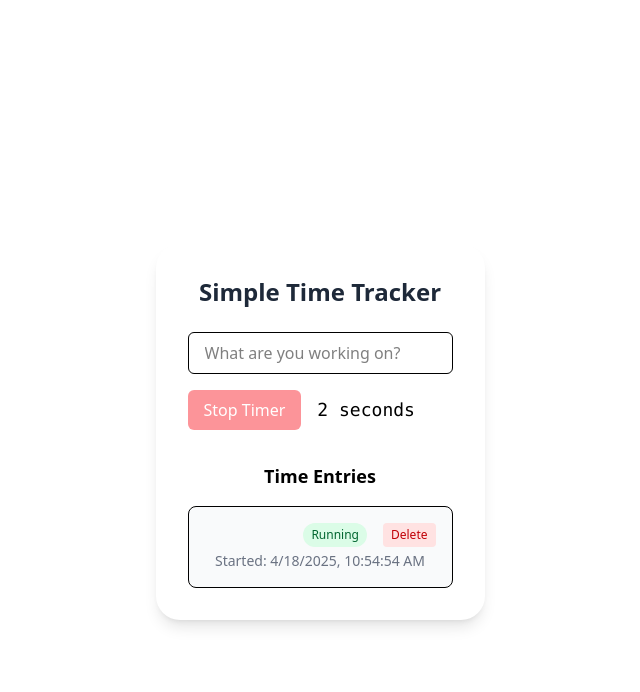
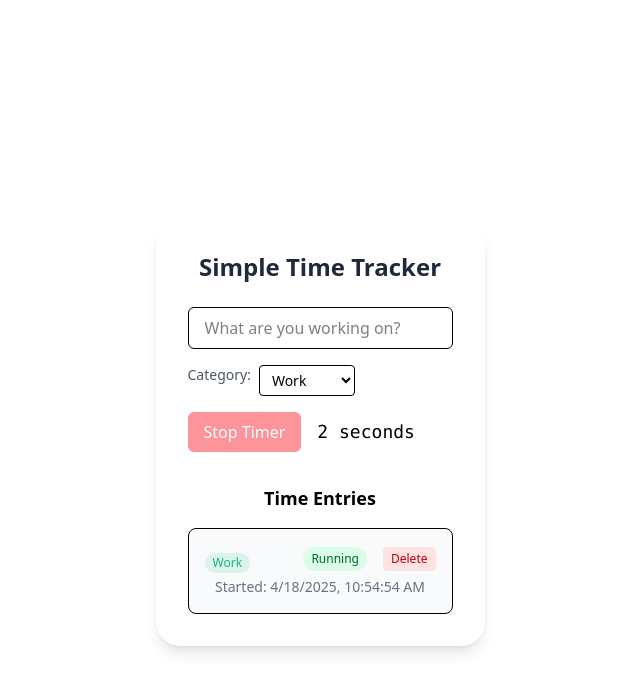
Before and after one commit to mauricedesaxe/time-tracker, a React app: page / in a window 1280 px wide. Both pictures are taken after a click on the button "Start Timer". Shown: the top 692 px of the page, without its empty margins (320-960 px from the left). Built offline with nearby package versions, Linux system fonts and the light colour scheme; the HTML template or start-up script is replaced by a standard one.

Commit message:
add categories

```diff
--- a/src/App.tsx
+++ b/src/App.tsx
@@ -1,12 +1,11 @@
 import { useEffect } from "react";
 import TimeTracker from "./components/TimeTracker";
-import { initDefaultProject } from "./store/timeTrackerStore";
+import { initTimeTrackerState } from "./store/timeTrackerStore";
 import "./App.css";
 
 function App() {
   useEffect(() => {
-    // Initialize with default project if none exists
-    initDefaultProject();
+    initTimeTrackerState();
   }, []);
 
   return (
--- a/src/components/TimeTracker.tsx
+++ b/src/components/TimeTracker.tsx
@@ -1,5 +1,9 @@
 import { useState, useEffect } from "react";
-import { useTimeTrackerStore, TimeEntry } from "../store/timeTrackerStore";
+import {
+  useTimeTrackerStore,
+  TimeEntry,
+  initTimeTrackerState,
+} from "../store/timeTrackerStore";
 
 /**
  * Convert Unix time duration (in milliseconds) to human readable string
@@ -89,12 +93,19 @@ const getDuration = (start: number, end: number): number => {
 };
 
 const TimeTracker = () => {
+  // Initialize default categories and projects on first render
+  useEffect(() => {
+    initTimeTrackerState();
+  }, []);
+
   const {
     getTimeEntriesSorted,
     addTimeEntry,
     updateTimeEntry,
     getTimeEntry,
     deleteTimeEntry,
+    getCategories,
+    getCategory,
   } = useTimeTrackerStore();
 
   const [description, setDescription] = useState("");
@@ -105,9 +116,14 @@ const TimeTracker = () => {
   const [editDescription, setEditDescription] = useState("");
   const [editStartTime, setEditStartTime] = useState("");
   const [editEndTime, setEditEndTime] = useState("");
+  const [categoryId, setCategoryId] = useState<string>("c1"); // Default to first category
+  const [editCategoryId, setEditCategoryId] = useState<string>("");
 
   // Get all time entries, sorted by start time (most recent first)
   const sortedEntries = getTimeEntriesSorted("startTime", true);
+
+  // Get all categories
+  const categories = getCategories();
 
   // Check for running entries when component mounts
   useEffect(() => {
@@ -115,6 +131,7 @@ const TimeTracker = () => {
     if (runningEntry && !currentEntry) {
       setCurrentEntry(runningEntry.id);
       setDescription(runningEntry.description);
+      setCategoryId(runningEntry.categoryId || "c1");
       startTimerInterval(runningEntry.startTime);
     }
     // eslint-disable-next-line react-hooks/exhaustive-deps
@@ -126,6 +143,7 @@ const TimeTracker = () => {
       const entry = getTimeEntry(currentEntry);
       if (entry) {
         setDescription(entry.description);
+        setCategoryId(entry.categoryId || "c1");
       }
     }
   }, [currentEntry, getTimeEntry]);
@@ -169,6 +187,7 @@ const TimeTracker = () => {
       description,
       startTime,
       projectId: "p1", // Use default project for now
+      categoryId,
     });
 
     setCurrentEntry(id);
@@ -216,10 +235,20 @@ const TimeTracker = () => {
     }
   };
 
+  // Update category of current entry
+  const updateCategory = (newCategoryId: string) => {
+    setCategoryId(newCategoryId);
+
+    if (currentEntry) {
+      updateTimeEntry(currentEntry, { categoryId: newCategoryId });
+    }
+  };
+
   // Toggle entry edit mode
   const startEditingEntry = (entry: TimeEntry) => {
     setEditingEntry(entry.id);
     setEditDescription(entry.description);
+    setEditCategoryId(entry.categoryId || "c1");
 
     // Format timestamps for datetime-local input
     const startDate = new Date(entry.startTime);
@@ -238,6 +267,8 @@ const TimeTracker = () => {
         .toISOString()
         .slice(0, 16);
       setEditEndTime(formattedEnd);
+    } else {
+      setEditEndTime("");
     }
   };
 
@@ -254,6 +285,7 @@ const TimeTracker = () => {
     const updates: Partial<TimeEntry> = {
       description: editDescription,
       startTime: startTimeMs,
+      categoryId: editCategoryId,
     };
 
     // Only set endTime if editEndTime has a value
@@ -301,6 +333,25 @@ const TimeTracker = () => {
     }
   };
 
+  // Get category label
+  const getCategoryLabel = (catId?: string) => {
+    if (!catId) return null;
+    const category = getCategory(catId);
+    if (!category) return null;
+
+    return (
+      <span
+        className="inline-flex items-center px-2 py-0.5 rounded-full text-xs font-medium"
+        style={{
+          backgroundColor: `${category.color}20`,
+          color: category.color,
+        }}
+      >
+        {category.name}
+      </span>
+    );
+  };
+
   return (
     <div className="space-y-6">
       {/* Timer input */}
@@ -313,6 +364,22 @@ const TimeTracker = () => {
           onChange={(e) => updateDescription(e.target.value)}
           onKeyPress={handleDescriptionKeyPress}
         />
+
+        {/* Category selector */}
+        <div className="flex space-x-2">
+          <label className="text-sm text-gray-600">Category:</label>
+          <select
+            value={categoryId}
+            onChange={(e) => updateCategory(e.target.value)}
+            className="text-sm border rounded px-2 py-1 focus:ring-2 focus:ring-blue-500 focus:border-blue-500"
+          >
+            {categories.map((category) => (
+              <option key={category.id} value={category.id}>
+                {category.name}
+              </option>
+            ))}
+          </select>
+        </div>
 
         <div className="flex items-center space-x-4">
           {!currentEntry ? (
@@ -349,7 +416,7 @@ const TimeTracker = () => {
         ) : (
           <div className="space-y-3">
             {sortedEntries.map((entry) => {
-              const { id, description, startTime, endTime } = entry;
+              const { id, description, startTime, endTime, categoryId } = entry;
               const isRunning = !endTime;
               const isCurrentEntry = id === currentEntry;
               const isEditing = id === editingEntry;
@@ -366,6 +433,22 @@ const TimeTracker = () => {
                         onChange={(e) => setEditDescription(e.target.value)}
                         placeholder="Description"
                       />
+
+                      <div>
+                        <label className="block text-xs mb-1">Category</label>
+                        <select
+                          value={editCategoryId}
+                          onChange={(e) => setEditCategoryId(e.target.value)}
+                          className="w-full px-3 py-2 border rounded"
+                        >
+                          {categories.map((category) => (
+                            <option key={category.id} value={category.id}>
+                              {category.name}
+                            </option>
+                          ))}
+                        </select>
+                      </div>
+
                       <div className="grid grid-cols-2 gap-3">
                         <div>
                           <label className="block text-xs mb-1">
@@ -407,7 +490,12 @@ const TimeTracker = () => {
                     // Normal view
                     <>
                       <div className="flex justify-between">
-                        <h3 className="font-medium">{description}</h3>
+                        <div>
+                          <h3 className="font-medium">{description}</h3>
+                          <div className="mt-1">
+                            {getCategoryLabel(categoryId)}
+                          </div>
+                        </div>
                         <div className="flex items-center space-x-2">
                           {isRunning ? (
                             <span className="inline-flex items-center px-2 py-1 rounded-full text-xs font-medium bg-green-100 text-green-800">
--- a/src/store/timeTrackerStore.ts
+++ b/src/store/timeTrackerStore.ts
@@ -7,6 +7,7 @@ export interface TimeEntry {
   startTime: number;
   endTime?: number;
   projectId?: string;
+  categoryId?: string;
 }
 
 export interface Project {
@@ -15,9 +16,16 @@ export interface Project {
   color: string;
 }
 
+export interface Category {
+  id: string;
+  name: string;
+  color: string;
+}
+
 interface TimeTrackerState {
   timeEntries: Record<string, TimeEntry>;
   projects: Record<string, Project>;
+  categories: Record<string, Category>;
 
   // Actions
   addTimeEntry: (entry: TimeEntry) => void;
@@ -33,6 +41,12 @@ interface TimeTrackerState {
   addProject: (project: Project) => void;
   updateProject: (id: string, project: Partial<Project>) => void;
   getProjects: () => Project[];
+
+  addCategory: (category: Category) => void;
+  updateCategory: (id: string, category: Partial<Category>) => void;
+  deleteCategory: (id: string) => void;
+  getCategories: () => Category[];
+  getCategory: (id: string) => Category | undefined;
 }
 
 export const useTimeTrackerStore = create<TimeTrackerState>()(
@@ -40,6 +54,7 @@ export const useTimeTrackerStore = create<TimeTrackerState>()(
     (set, get) => ({
       timeEntries: {},
       projects: {},
+      categories: {},
 
       addTimeEntry: (entry) =>
         set((state) => ({
@@ -92,6 +107,30 @@ export const useTimeTrackerStore = create<TimeTrackerState>()(
         })),
 
       getProjects: () => Object.values(get().projects),
+
+      addCategory: (category) =>
+        set((state) => ({
+          categories: { ...state.categories, [category.id]: category },
+        })),
+
+      updateCategory: (id, category) =>
+        set((state) => ({
+          categories: {
+            ...state.categories,
+            [id]: { ...state.categories[id], ...category },
+          },
+        })),
+
+      deleteCategory: (id) =>
+        set((state) => {
+          const newCategories = { ...state.categories };
+          delete newCategories[id];
+          return { categories: newCategories };
+        }),
+
+      getCategories: () => Object.values(get().categories),
+
+      getCategory: (id) => get().categories[id],
     }),
     {
       name: "time-tracker-store",
@@ -99,9 +138,10 @@ export const useTimeTrackerStore = create<TimeTrackerState>()(
   )
 );
 
-// Initialize with default project if needed
-export const initDefaultProject = () => {
-  const { projects, addProject } = useTimeTrackerStore.getState();
+// Initialize with default project and category if needed
+export const initTimeTrackerState = () => {
+  const { projects, addProject, categories, addCategory } =
+    useTimeTrackerStore.getState();
 
   if (Object.keys(projects).length === 0) {
     addProject({
@@ -110,4 +150,18 @@ export const initDefaultProject = () => {
       color: "#3b82f6",
     });
   }
+
+  if (Object.keys(categories).length === 0) {
+    addCategory({
+      id: "c1",
+      name: "Work",
+      color: "#10b981",
+    });
+
+    addCategory({
+      id: "c2",
+      name: "Personal",
+      color: "#8b5cf6",
+    });
+  }
 };
```
